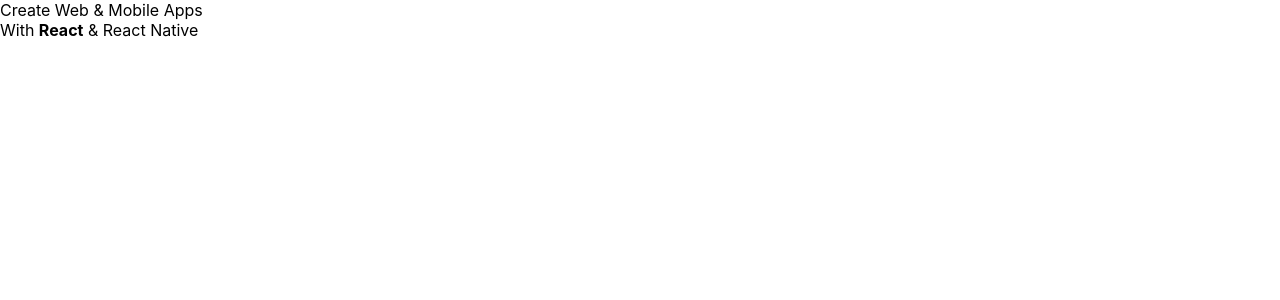
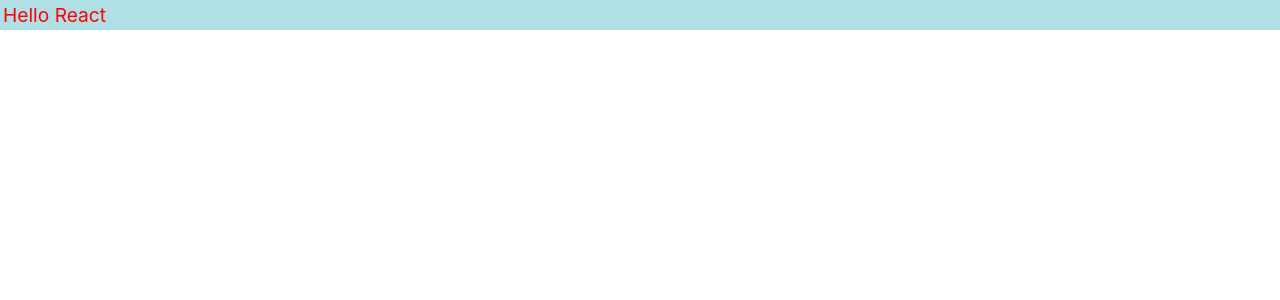
Before and after one commit to Mongkol-Kmutnb/app1, a React (Create React App) app: page / in a window 1280 px wide. Shown: the top 300 px of the page. Built offline with nearby package versions, Linux system fonts and the light colour scheme.

Commit message:
Update App.js div style red

```diff
--- a/src/App.js
+++ b/src/App.js
@@ -1,15 +1,13 @@
 import React from "react";
 
 function App() {
-  let r = '<b>React</b>'
-  let rn = 'React Native'
-  const el = (
-    <div>
-      Create Web & Mobile Apps<br />
-      With <span dangerouslySetInnerHTML={{ __html: r }} /> & {rn}
-    </div>
-  )
-  return el
+  const divStyle = {
+    color: 'red',
+    backgroundColor: 'powderblue',
+    fontSize: 'larger',
+    padding: '3px',
+  }
+  return <div style={divStyle}>Hello React</div>
 }
 
 export default App;
```
Also changed, not shown: src/style.css (added, +9 -0 lines).
